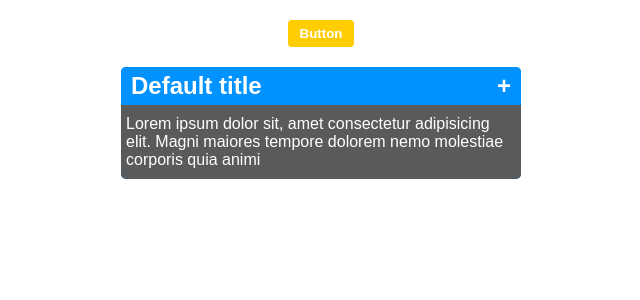
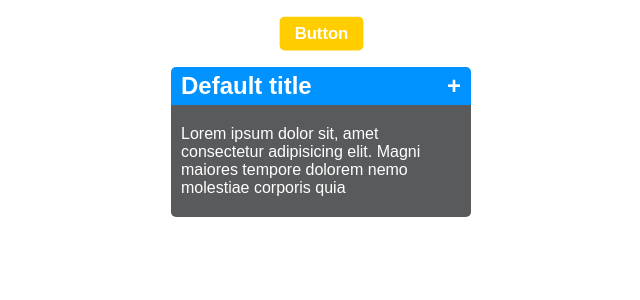
Before and after one commit to casync/client, a React (Vite) app: page / in a window 1280 px wide. Both pictures are taken after a click on the element "Default title". Shown: the top 300 px of the page, without its empty margins (319-959 px from the left). Built offline with nearby package versions, Linux system fonts and the light colour scheme.

Commit message:
feat: accordion

```diff
--- a/src/App.jsx
+++ b/src/App.jsx
@@ -3,13 +3,8 @@ import { theme } from "./theme/theme";
 import styled, { ThemeProvider } from "styled-components";
 import { Button } from "./components/Button/Button";
 import { Accordion } from "./components/Accordion/Accordion";
-import { motion } from "framer-motion";
 
 function App() {
-  const child = {
-    variantA: { bottom: 0, right: 0, rotate: 0 },
-    variantB: { top: 0, left: 0 },
-  };
   return (
     <ThemeProvider theme={theme}>
       <>
@@ -20,7 +15,7 @@ function App() {
           content={
             <p>
               Lorem ipsum dolor sit, amet consectetur adipisicing elit. Magni
-              maiores tempore dolorem nemo molestiae corporis quia animi
+              maiores tempore dolorem nemo molestiae corporis quia
             </p>
           }
         ></Accordion>
--- a/src/components/Accordion/Accordion.jsx
+++ b/src/components/Accordion/Accordion.jsx
@@ -1,3 +1,4 @@
+import { motion } from "framer-motion";
 import React, { useState } from "react";
 import StyledAccordion from "./Accordion.styled";
 
@@ -10,8 +11,23 @@ export function Accordion({ title, content }) {
 
   return (
     <StyledAccordion>
-      <div onClick={accordionToggle}>{title}</div>
-      <div>{toggle && content}</div>
+      <motion.div onClick={accordionToggle}>{title}</motion.div>
+      <motion.div layout>
+        {toggle && (
+          <motion.div
+            initial={{ opacity: 0 }}
+            animate={{
+              opacity: 1,
+            }}
+            transition={{
+              duration: 0.3,
+              ease: "easeOut",
+            }}
+          >
+            {content}
+          </motion.div>
+        )}
+      </motion.div>
     </StyledAccordion>
   );
 }
--- a/src/components/Accordion/Accordion.styled.jsx
+++ b/src/components/Accordion/Accordion.styled.jsx
@@ -2,33 +2,34 @@ import { motion } from "framer-motion";
 import styled from "styled-components";
 
 const StyledAccordion = styled(motion.section)`
-  background: ${({ theme }) => theme.colors.secondary};
   color: white;
   cursor: pointer;
-  max-width: 400px;
+  max-width: 300px;
   margin: 20px auto 0;
-  border-radius: 5px;
   user-select: none;
   -webkit-user-select: none;
 
   // Selector for TITLE
-  div:first-child * {
+  div:first-child > * {
     background: ${({ theme }) => theme.colors.secondary};
-    border-radius: 5px;
+    border-radius: 5px 5px 0 0;
     padding: 5px 10px;
     display: flex;
     justify-content: space-between;
     align-items: center;
-    &::after {
+    :first-child::after {
       content: "+";
     }
   }
   // Selector for CONTENT
-  div:last-child * {
+  div:last-child > * {
     cursor: initial;
     background-color: ${({ theme }) => theme.colors.gray3};
     padding: 10px 5px;
     border-radius: 0 0 5px 5px;
+    :last-child::after {
+      content: "";
+    }
   }
 `;
 
--- a/src/components/Button/Button.jsx
+++ b/src/components/Button/Button.jsx
@@ -6,7 +6,7 @@ export function Button(props) {
     <>
       <StyledButton
         whileTap={{
-          scale: 0.95,
+          scale: 0.9,
         }}
       >
         {props.children}
--- a/src/components/Button/Button.styled.jsx
+++ b/src/components/Button/Button.styled.jsx
@@ -5,6 +5,7 @@ const StyledButton = styled(motion.button)`
   cursor: pointer;
   background-color: ${({ theme }) => theme.colors.primary};
   padding: 6px 12px;
+  scale: 1.25;
   color: #fff;
   border: none;
   display: block;
```
